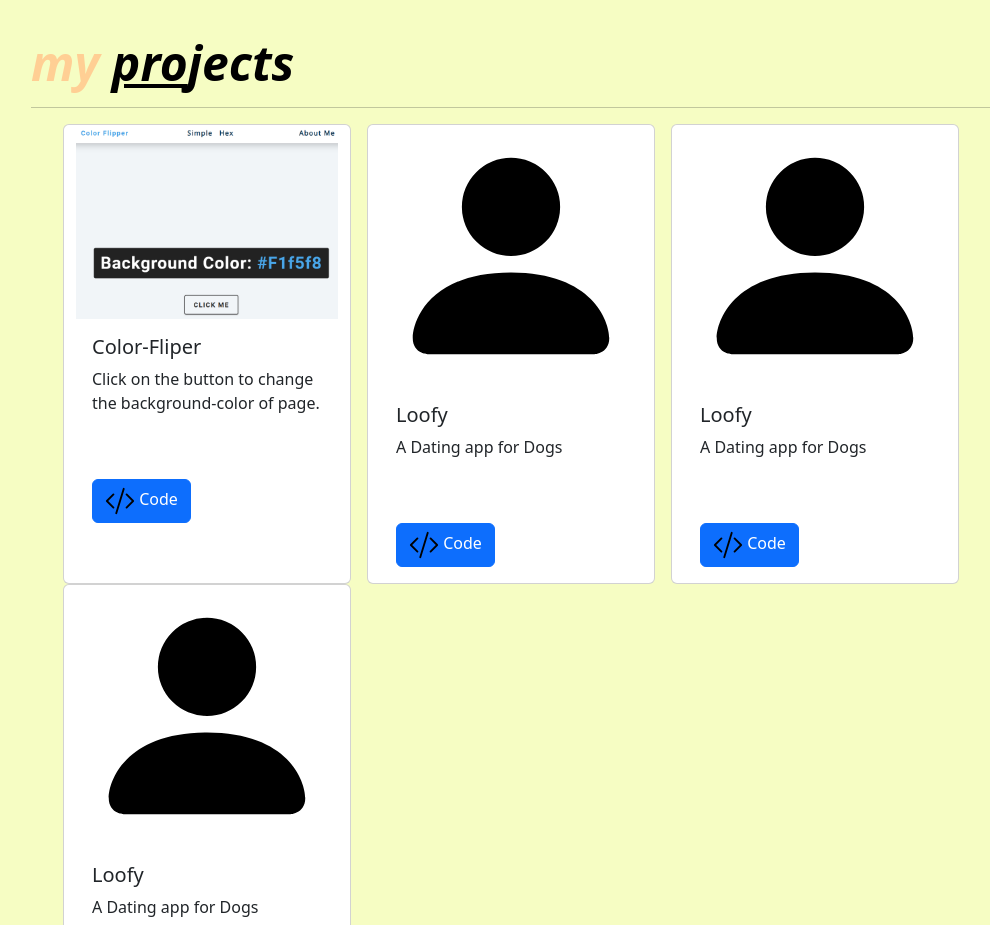
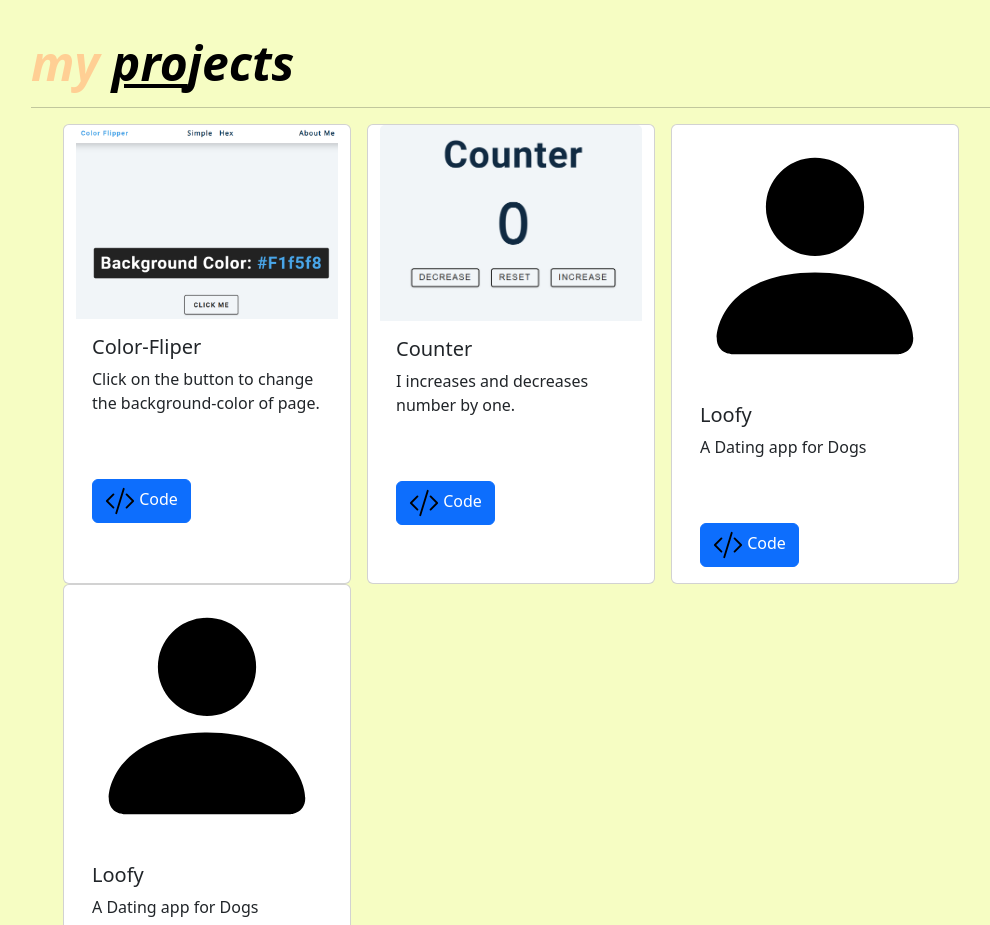
Before and after one commit to shubhamcr771/MY-PORTFOLIO, a plain HTML site: page index.html in a window 1280 px wide. Shown: the part 800-1725 px from the top of the page, without its empty margins (51-1041 px from the left). Drawn offline with nearby package versions, Linux system fonts and the light colour scheme.

Commit message:
counte added

```diff
--- a/index.html
+++ b/index.html
@@ -98,11 +98,11 @@
         </div>
 
         <div class="card mx-2" style="width: 18rem">
-          <img src="./images/person-fill.svg" class="card-img-top" alt="..." />
+          <img src="./images/Screenshot 2023-10-19 204705.png" class="card-img-top" alt="..." />
           <div class="card-body">
-            <h5 class="card-title">Loofy</h5>
-            <p class="card-text">A Dating app for Dogs</p>
-            <a href="#" class="btn btn-primary mt-5"
+            <h5 class="card-title">Counter</h5>
+            <p class="card-text">I increases and decreases number by one.</p>
+            <a href="https://github.com/shubhamcr771/counter" class="btn btn-primary mt-5"
               ><img src="./images/code-slash.svg" height="30" alt="" /> Code</a
             >
           </div>
```
